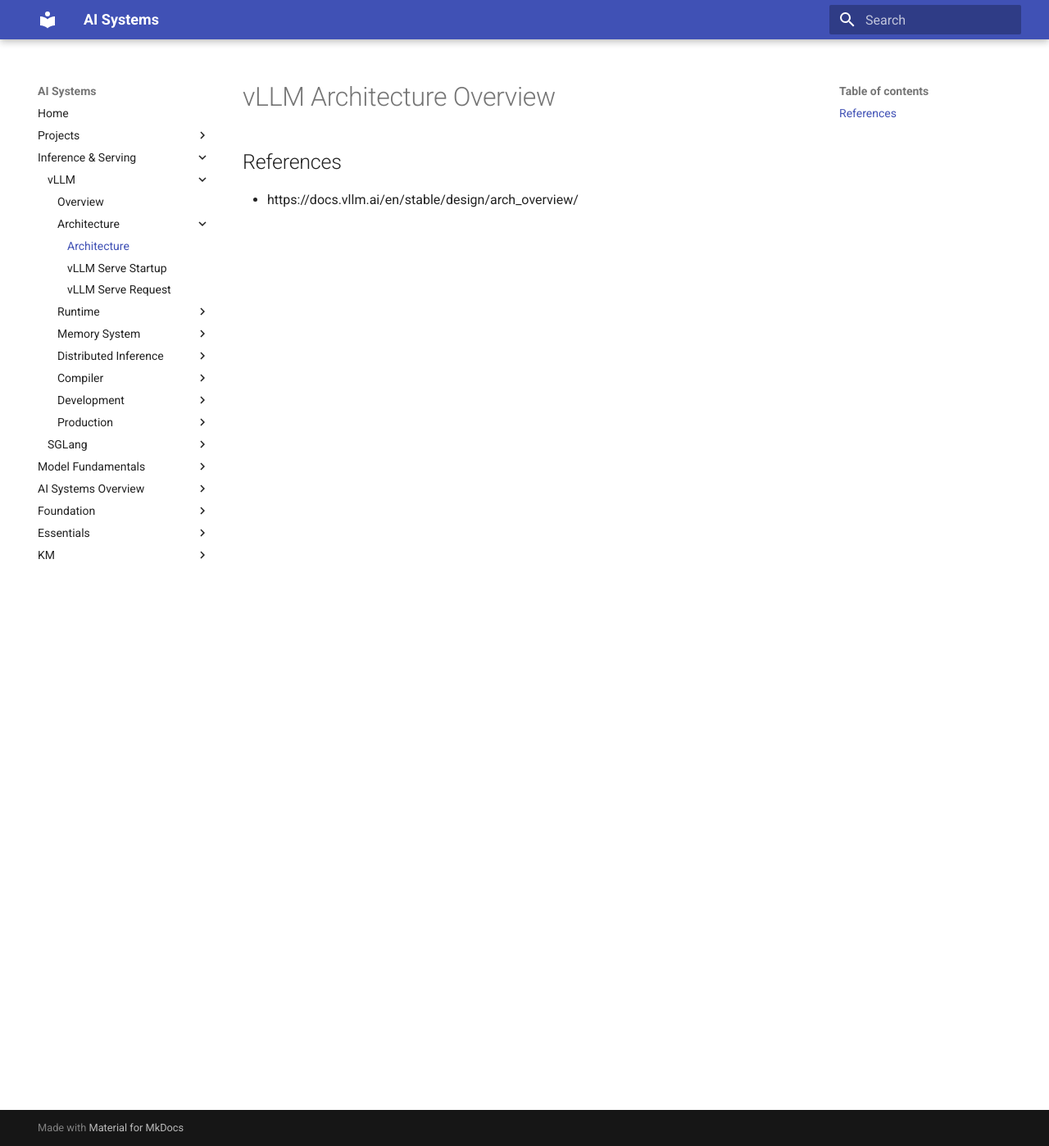
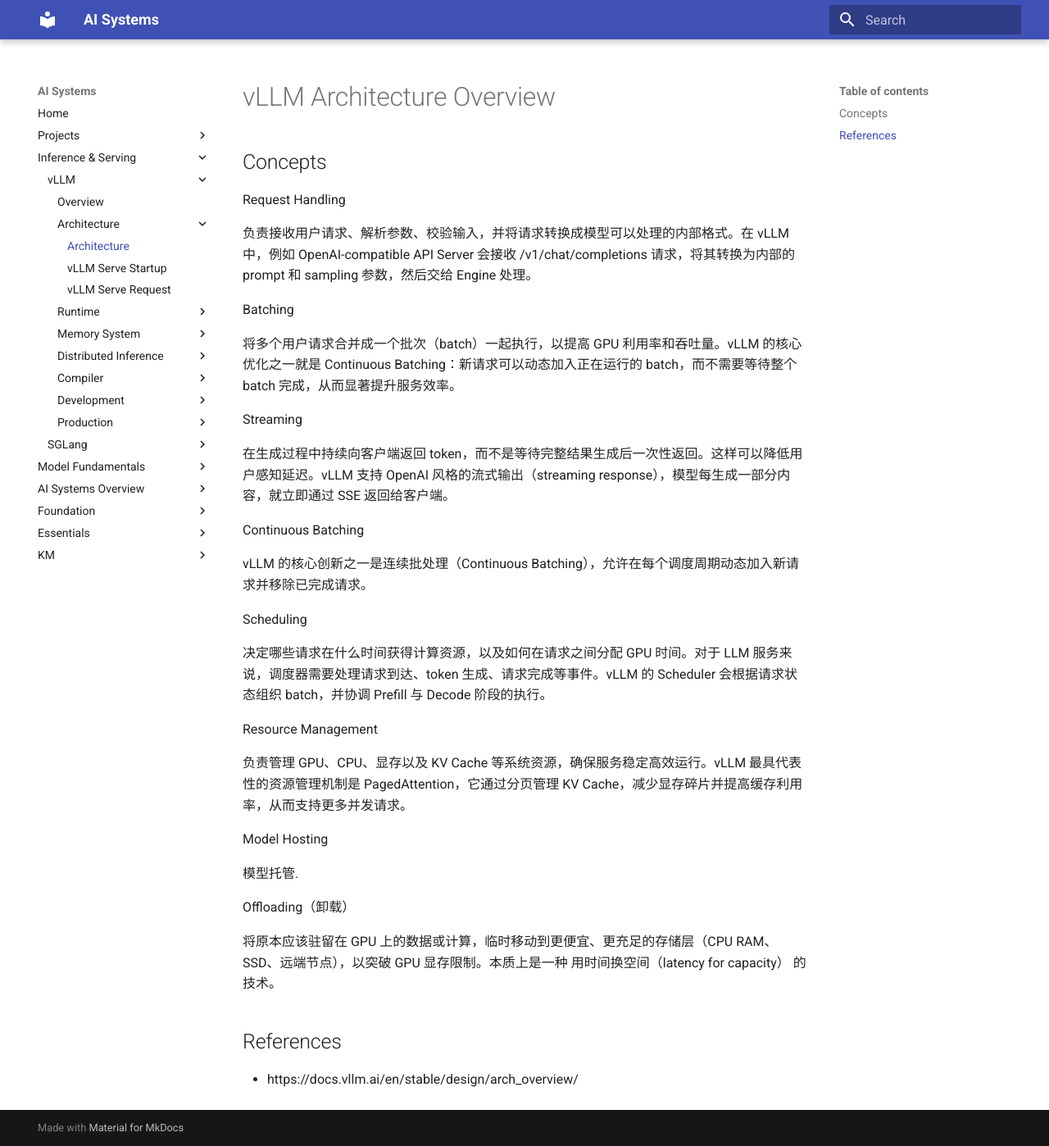
Before and after one commit to seancxmao/ai-systems, an MkDocs documentation site: the page built from docs/inference/vllm/architecture/arch-overview.md, in a window 1280 px wide and 1398 px high. Shown: the whole window at 82% size. Built offline with MkDocs 1.6.1 and Material for MkDocs 9.7.7, drawn with Linux system fonts in a browser that asks for light colours.

Commit message:
vllm arch

```diff
--- a/docs/inference/vllm/architecture/arch-overview.md
+++ b/docs/inference/vllm/architecture/arch-overview.md
@@ -1,5 +1,39 @@
 # vLLM Architecture Overview
 
+
+## Concepts
+
+Request Handling
+
+负责接收用户请求、解析参数、校验输入，并将请求转换成模型可以处理的内部格式。在 vLLM 中，例如 OpenAI-compatible API Server 会接收 /v1/chat/completions 请求，将其转换为内部的 prompt 和 sampling 参数，然后交给 Engine 处理。
+
+Batching
+
+将多个用户请求合并成一个批次（batch）一起执行，以提高 GPU 利用率和吞吐量。vLLM 的核心优化之一就是 Continuous Batching：新请求可以动态加入正在运行的 batch，而不需要等待整个 batch 完成，从而显著提升服务效率。
+
+Streaming
+
+在生成过程中持续向客户端返回 token，而不是等待完整结果生成后一次性返回。这样可以降低用户感知延迟。vLLM 支持 OpenAI 风格的流式输出（streaming response），模型每生成一部分内容，就立即通过 SSE 返回给客户端。
+
+Continuous Batching
+
+vLLM 的核心创新之一是连续批处理（Continuous Batching），允许在每个调度周期动态加入新请求并移除已完成请求。
+
+Scheduling
+
+决定哪些请求在什么时间获得计算资源，以及如何在请求之间分配 GPU 时间。对于 LLM 服务来说，调度器需要处理请求到达、token 生成、请求完成等事件。vLLM 的 Scheduler 会根据请求状态组织 batch，并协调 Prefill 与 Decode 阶段的执行。
+
+Resource Management
+
+负责管理 GPU、CPU、显存以及 KV Cache 等系统资源，确保服务稳定高效运行。vLLM 最具代表性的资源管理机制是 PagedAttention，它通过分页管理 KV Cache，减少显存碎片并提高缓存利用率，从而支持更多并发请求。
+
+Model Hosting
+
+模型托管.
+
+Offloading（卸载）
+
+将原本应该驻留在 GPU 上的数据或计算，临时移动到更便宜、更充足的存储层（CPU RAM、SSD、远端节点），以突破 GPU 显存限制。本质上是一种 用时间换空间（latency for capacity） 的技术。
 
 ## References
 
```
